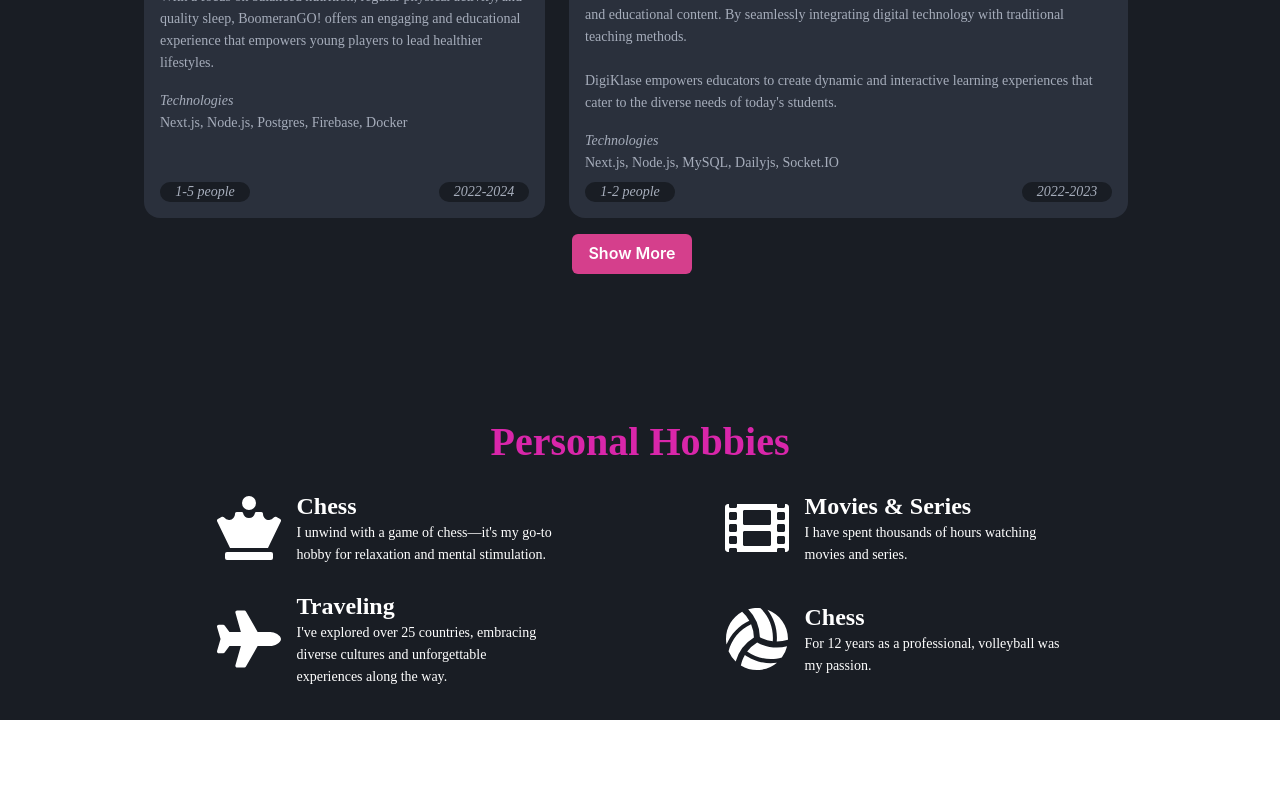
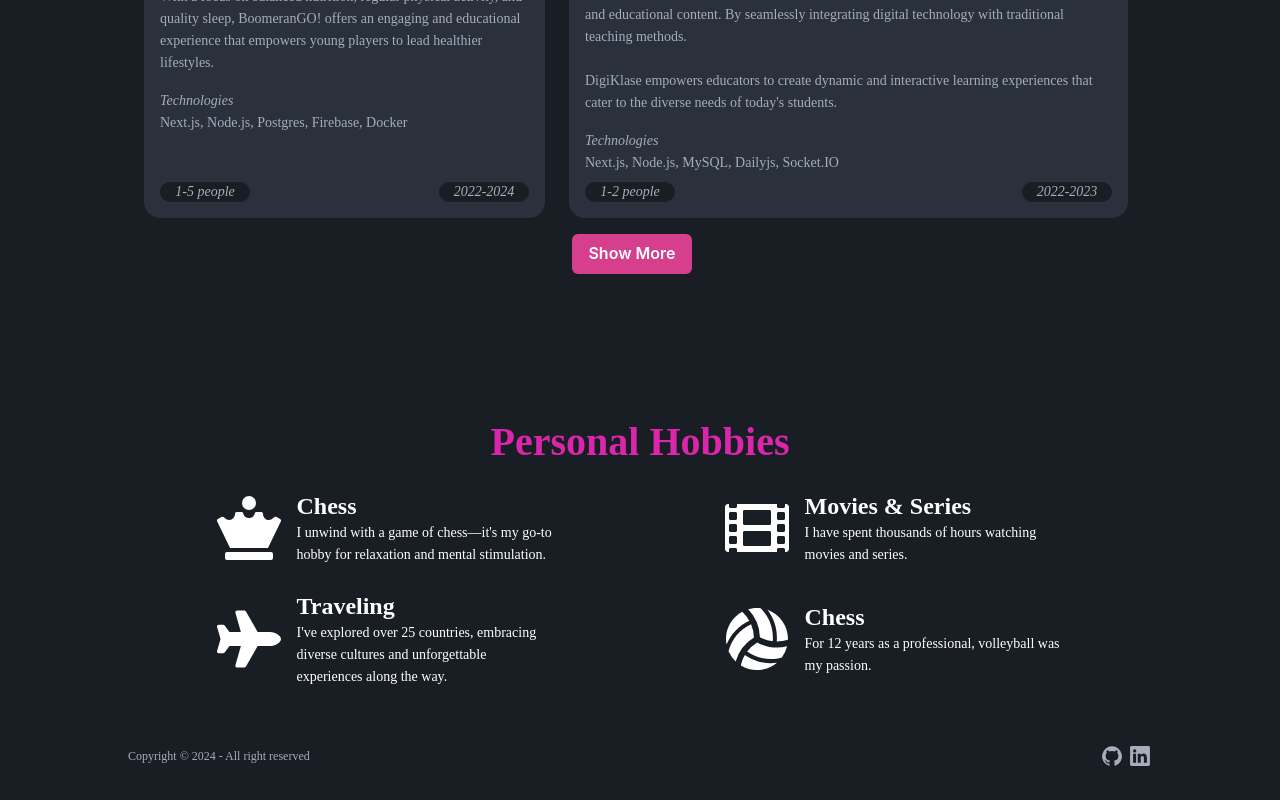
Before and after one commit to MustafaZakaria/my-portfolio, a Next.js app: page / in a window 1280 px wide. Shown: the part 2860-3660 px from the top of the page. Before the commit the page ends 3580 px from the top, so only its background shows below. Built offline with nearby package versions, Linux system fonts and the light colour scheme; a web font is replaced by a local one.

Commit message:
add footer

```diff
--- /dev/null
+++ b/src/components/common/Footer/index.tsx
@@ -0,0 +1,36 @@
+import { Box, Flex, Text } from '@chakra-ui/react';
+import React from 'react';
+import SocialMedia from '../SocialMedia';
+
+const FooterWithLinks: React.FC = () => {
+  return (
+    <Box
+      backgroundColor='primary0'
+      pt='1.5rem'
+      pb='2rem'
+      px={{ base: '1rem', md: '2.5rem' }}
+      zIndex='layoutElement'
+      position='relative'
+      as='footer'
+    >
+      <Flex alignItems='center' justifyContent='center'>
+        <Flex
+          w='100%'
+          maxW='64rem'
+          flexDirection={{ base: 'column', md: 'row' }}
+          alignItems='center'
+          justifyContent='space-between'
+        >
+          <Text textStyle='caption-12' color='primary1' marginBottom={{ base: '.5rem', md: '0' }}>
+            Copyright © 2024 - All right reserved
+          </Text>
+          <Flex alignItems='center' gap='1rem' justifyContent='center'>
+            <SocialMedia />
+          </Flex>
+        </Flex>
+      </Flex>
+    </Box>
+  );
+};
+
+export default FooterWithLinks;
--- a/src/components/common/SocialMedia/index.tsx
+++ b/src/components/common/SocialMedia/index.tsx
@@ -1,5 +1,6 @@
 import Github from '@/components/svgs/Github';
 import LinkedIn from '@/components/svgs/LinkedIn';
+import { SocialMediaLink } from '@/constants/socialMedia';
 import { Flex } from '@chakra-ui/react';
 import Link from 'next/link';
 import { useState } from 'react';
@@ -7,12 +8,12 @@ import { useState } from 'react';
 const SOCIAL_MEDIA_LINKS = [
   {
     name: 'github',
-    link: 'https://github.com/MustafaZakaria1',
+    link: SocialMediaLink.Github,
     Icon: Github,
   },
   {
     name: 'linkedin',
-    link: 'https://www.linkedin.com/in/mustafa-zakaria-807a6a156/',
+    link: SocialMediaLink.Linkedin,
     Icon: LinkedIn,
   },
 ];
--- a/src/components/layout/index.tsx
+++ b/src/components/layout/index.tsx
@@ -2,6 +2,7 @@ import type { Color } from '@/theme/foundations/colors';
 import { Box } from '@chakra-ui/react';
 import type { FC, PropsWithChildren } from 'react';
 import Header from '../common/Header';
+import FooterWithLinks from '../common/Footer';
 
 interface LayoutProps extends PropsWithChildren {
   title?: string;
@@ -16,7 +17,7 @@ const Layout: FC<LayoutProps> = ({ children, title, description, backgroundColor
       {/* <MetaTags title={title} description={description} /> */}
       <Header />
       <main>{children}</main>
-      {/* <FooterWithLinks /> */}
+      <FooterWithLinks />
     </Box>
   );
 };
--- /dev/null
+++ b/src/constants/socialMedia.ts
@@ -0,0 +1,4 @@
+export const SocialMediaLink = {
+  Linkedin: 'https://www.linkedin.com/in/mustafa-zakaria-807a6a156/',
+  Github: 'https://github.com/MustafaZakaria1',
+};
```
